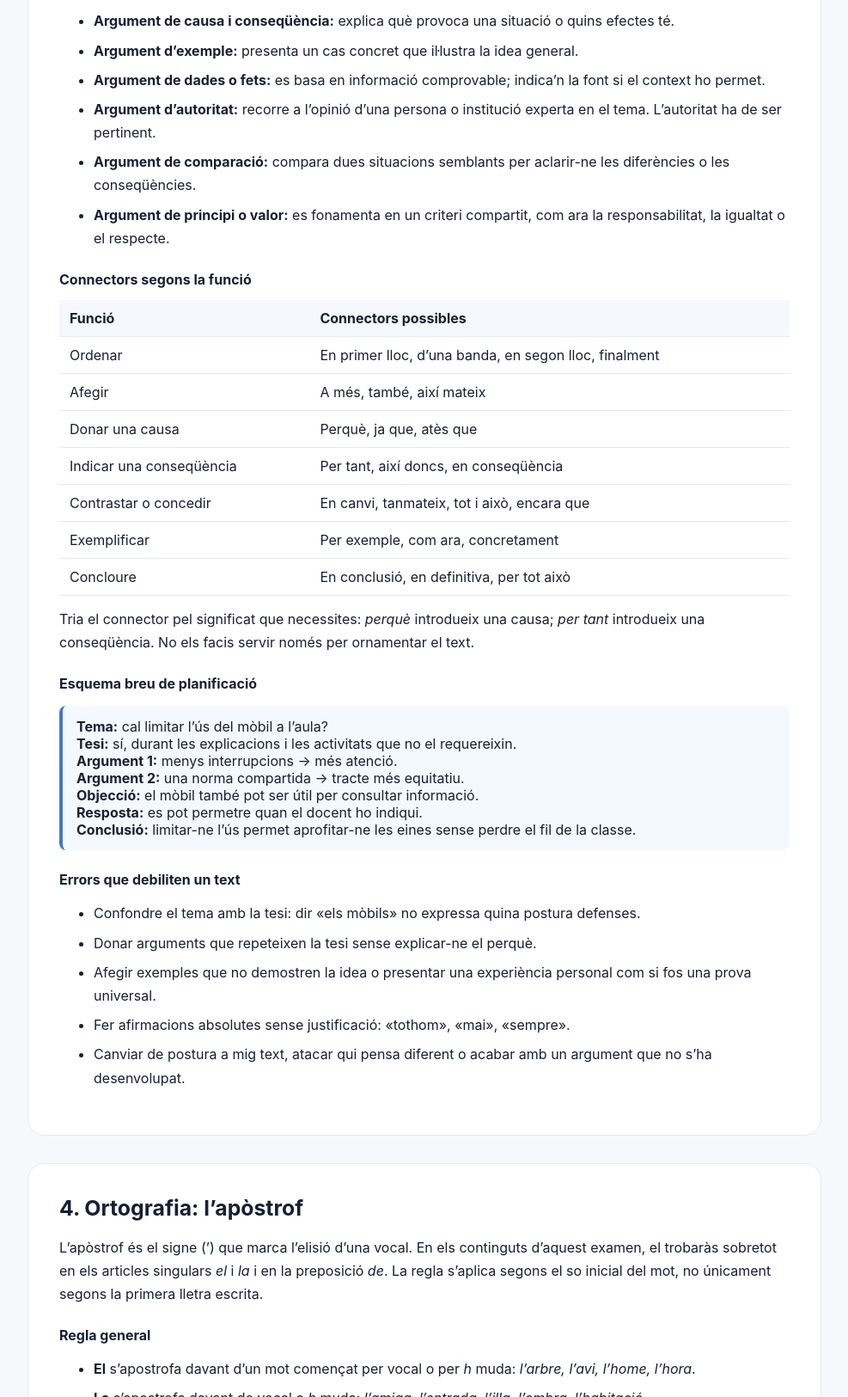
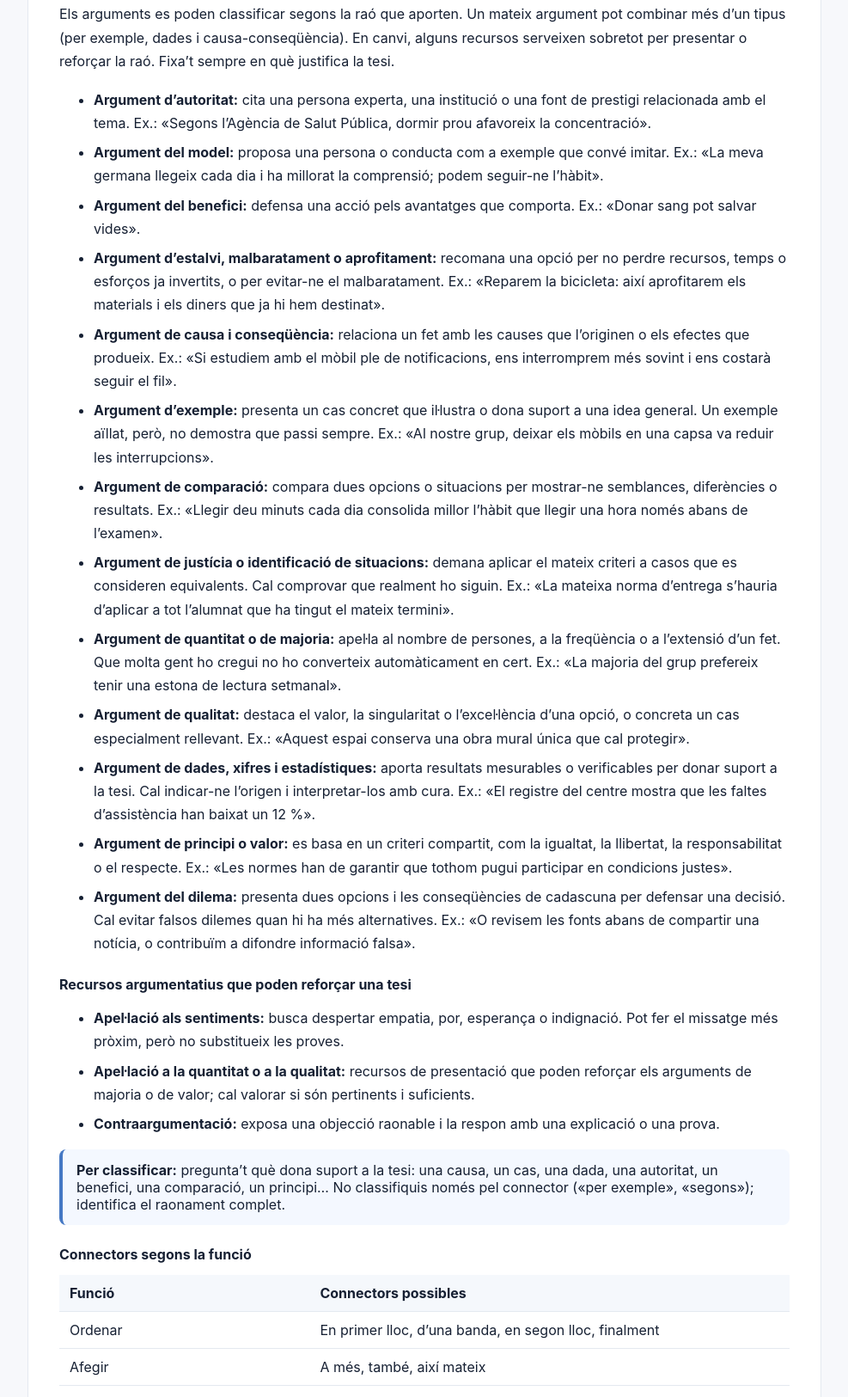
Before and after one commit to bvilla2011-cyber/EsoSa, a website: page apunts-catala.html in a window 1280 px wide. Shown: the part 4302-5927 px from the top of the page at 86% size, without its empty margins (146-1133 px from the left). Drawn offline with Linux system fonts and the light colour scheme.

Commit message:
Completa la tipologia d'arguments dels apunts de català

```diff
--- a/apunts-catala.html
+++ b/apunts-catala.html
@@ -120,14 +120,29 @@
         <li><strong>Conclusió:</strong> recupera la tesi amb paraules pròpies, resumeix el raonament i tanca el text. No introdueixis un argument nou al final.</li>
       </ol>
       <h3>Tipus d’arguments que pots fer servir</h3>
+      <p>Els arguments es poden classificar segons la raó que aporten. Un mateix argument pot combinar més d’un tipus (per exemple, dades i causa-conseqüència). En canvi, alguns recursos serveixen sobretot per presentar o reforçar la raó. Fixa’t sempre en què justifica la tesi.</p>
       <ul>
-        <li><strong>Argument de causa i conseqüència:</strong> explica què provoca una situació o quins efectes té.</li>
-        <li><strong>Argument d’exemple:</strong> presenta un cas concret que il·lustra la idea general.</li>
-        <li><strong>Argument de dades o fets:</strong> es basa en informació comprovable; indica’n la font si el context ho permet.</li>
-        <li><strong>Argument d’autoritat:</strong> recorre a l’opinió d’una persona o institució experta en el tema. L’autoritat ha de ser pertinent.</li>
-        <li><strong>Argument de comparació:</strong> compara dues situacions semblants per aclarir-ne les diferències o les conseqüències.</li>
-        <li><strong>Argument de principi o valor:</strong> es fonamenta en un criteri compartit, com ara la responsabilitat, la igualtat o el respecte.</li>
+        <li><strong>Argument d’autoritat:</strong> cita una persona experta, una institució o una font de prestigi relacionada amb el tema. Ex.: «Segons l’Agència de Salut Pública, dormir prou afavoreix la concentració».</li>
+        <li><strong>Argument del model:</strong> proposa una persona o conducta com a exemple que convé imitar. Ex.: «La meva germana llegeix cada dia i ha millorat la comprensió; podem seguir-ne l’hàbit».</li>
+        <li><strong>Argument del benefici:</strong> defensa una acció pels avantatges que comporta. Ex.: «Donar sang pot salvar vides».</li>
+        <li><strong>Argument d’estalvi, malbaratament o aprofitament:</strong> recomana una opció per no perdre recursos, temps o esforços ja invertits, o per evitar-ne el malbaratament. Ex.: «Reparem la bicicleta: així aprofitarem els materials i els diners que ja hi hem destinat».</li>
+        <li><strong>Argument de causa i conseqüència:</strong> relaciona un fet amb les causes que l’originen o els efectes que produeix. Ex.: «Si estudiem amb el mòbil ple de notificacions, ens interromprem més sovint i ens costarà seguir el fil».</li>
+        <li><strong>Argument d’exemple:</strong> presenta un cas concret que il·lustra o dona suport a una idea general. Un exemple aïllat, però, no demostra que passi sempre. Ex.: «Al nostre grup, deixar els mòbils en una capsa va reduir les interrupcions».</li>
+        <li><strong>Argument de comparació:</strong> compara dues opcions o situacions per mostrar-ne semblances, diferències o resultats. Ex.: «Llegir deu minuts cada dia consolida millor l’hàbit que llegir una hora només abans de l’examen».</li>
+        <li><strong>Argument de justícia o identificació de situacions:</strong> demana aplicar el mateix criteri a casos que es consideren equivalents. Cal comprovar que realment ho siguin. Ex.: «La mateixa norma d’entrega s’hauria d’aplicar a tot l’alumnat que ha tingut el mateix termini».</li>
+        <li><strong>Argument de quantitat o de majoria:</strong> apel·la al nombre de persones, a la freqüència o a l’extensió d’un fet. Que molta gent ho cregui no ho converteix automàticament en cert. Ex.: «La majoria del grup prefereix tenir una estona de lectura setmanal».</li>
+        <li><strong>Argument de qualitat:</strong> destaca el valor, la singularitat o l’excel·lència d’una opció, o concreta un cas especialment rellevant. Ex.: «Aquest espai conserva una obra mural única que cal protegir».</li>
+        <li><strong>Argument de dades, xifres i estadístiques:</strong> aporta resultats mesurables o verificables per donar suport a la tesi. Cal indicar-ne l’origen i interpretar-los amb cura. Ex.: «El registre del centre mostra que les faltes d’assistència han baixat un 12 %».</li>
+        <li><strong>Argument de principi o valor:</strong> es basa en un criteri compartit, com la igualtat, la llibertat, la responsabilitat o el respecte. Ex.: «Les normes han de garantir que tothom pugui participar en condicions justes».</li>
+        <li><strong>Argument del dilema:</strong> presenta dues opcions i les conseqüències de cadascuna per defensar una decisió. Cal evitar falsos dilemes quan hi ha més alternatives. Ex.: «O revisem les fonts abans de compartir una notícia, o contribuïm a difondre informació falsa».</li>
       </ul>
+      <h3>Recursos argumentatius que poden reforçar una tesi</h3>
+      <ul>
+        <li><strong>Apel·lació als sentiments:</strong> busca despertar empatia, por, esperança o indignació. Pot fer el missatge més pròxim, però no substitueix les proves.</li>
+        <li><strong>Apel·lació a la quantitat o a la qualitat:</strong> recursos de presentació que poden reforçar els arguments de majoria o de valor; cal valorar si són pertinents i suficients.</li>
+        <li><strong>Contraargumentació:</strong> exposa una objecció raonable i la respon amb una explicació o una prova.</li>
+      </ul>
+      <div class="note-callout"><strong>Per classificar:</strong> pregunta’t què dona suport a la tesi: una causa, un cas, una dada, una autoritat, un benefici, una comparació, un principi… No classifiquis només pel connector («per exemple», «segons»); identifica el raonament complet.</div>
       <h3>Connectors segons la funció</h3>
       <table><thead><tr><th>Funció</th><th>Connectors possibles</th></tr></thead><tbody>
         <tr><td>Ordenar</td><td>En primer lloc, d’una banda, en segon lloc, finalment</td></tr>
```
